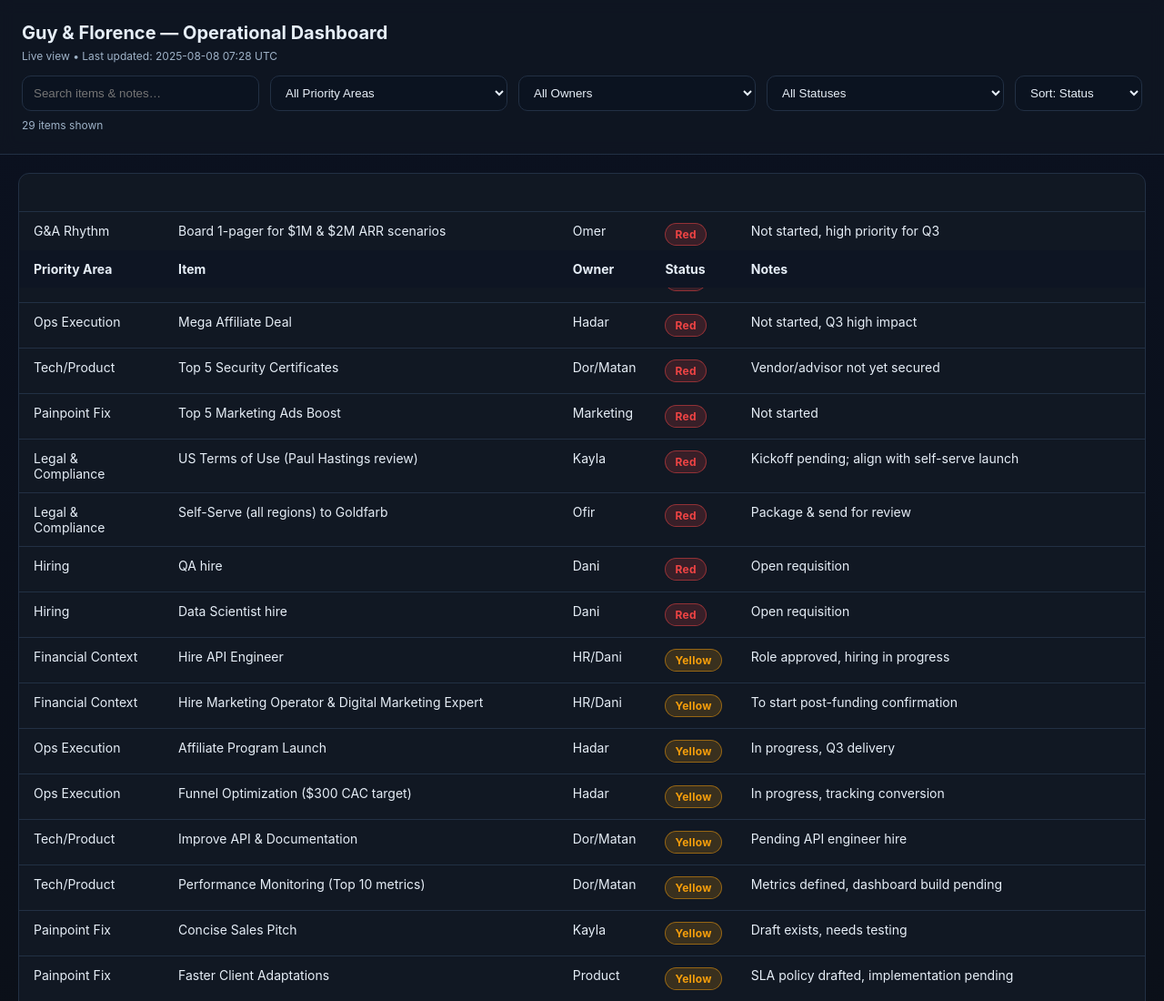
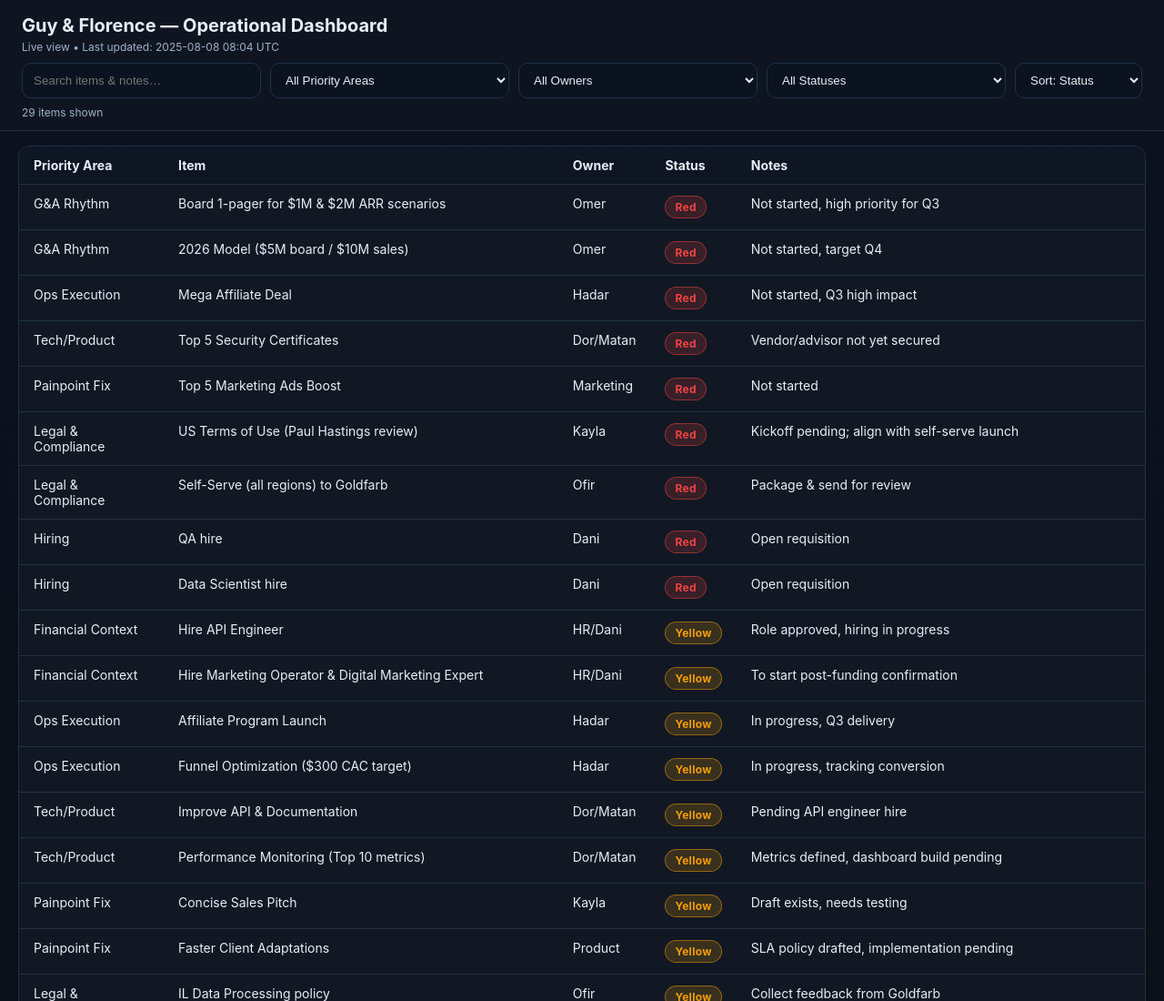
Before and after one commit to guyleitersdorf/guy-florence-dashbord, a plain HTML site: page index.html in a window 1280 px wide. Shown: the top 1100 px of the page at 91% size. Drawn offline with Linux system fonts and the light colour scheme.

Commit message:
Add files via upload

```diff
--- a/index.html
+++ b/index.html
@@ -23,21 +23,21 @@
     color: var(--text);
   }
   header {
-    padding: 24px;
+    padding: 16px 24px 12px;
     border-bottom: 1px solid var(--border);
     background: rgba(17,24,35,0.7);
     position: sticky;
     top: 0;
     backdrop-filter: blur(8px);
-    z-index: 10;
+    z-index: 20;
   }
-  h1 { margin: 0 0 6px 0; font-size: 20px; }
+  h1 { margin: 0 0 4px 0; font-size: 20px; }
   .subtitle { color: var(--muted); font-size: 12px; }
   .controls {
     display: grid;
     grid-template-columns: repeat(4, minmax(150px, 1fr)) 140px;
-    gap: 12px;
-    margin-top: 14px;
+    gap: 10px;
+    margin-top: 10px;
   }
   select, input {
     width: 100%;
@@ -48,12 +48,13 @@
     border-radius: 10px;
     outline: none;
   }
-  main { padding: 20px; }
+  main { padding: 16px 20px 20px; }
   .table-wrapper {
     overflow: auto;
     border: 1px solid var(--border);
     border-radius: 12px;
     background: var(--card);
+    position: relative;
   }
   table {
     width: 100%;
@@ -62,7 +63,7 @@
   }
   thead th {
     position: sticky;
-    top: 84px;
+    top: 0; /* FIX: keep header row directly under controls */
     background: #0e1523;
     z-index: 5;
   }
@@ -89,7 +90,6 @@
     font-size: 12px;
     margin-top: 10px;
   }
-  .hidden { display: none; }
   .count {
     font-size: 12px;
     color: var(--muted);
@@ -100,7 +100,7 @@
 <body>
 <header>
   <h1>Guy & Florence — Operational Dashboard</h1>
-  <div class="subtitle">Live view • Last updated: 2025-08-08 07:28 UTC</div>
+  <div class="subtitle">Live view • Last updated: 2025-08-08 08:04 UTC</div>
   <div class="controls">
     <input id="search" placeholder="Search items & notes…" />
     <select id="filter-area">
```
